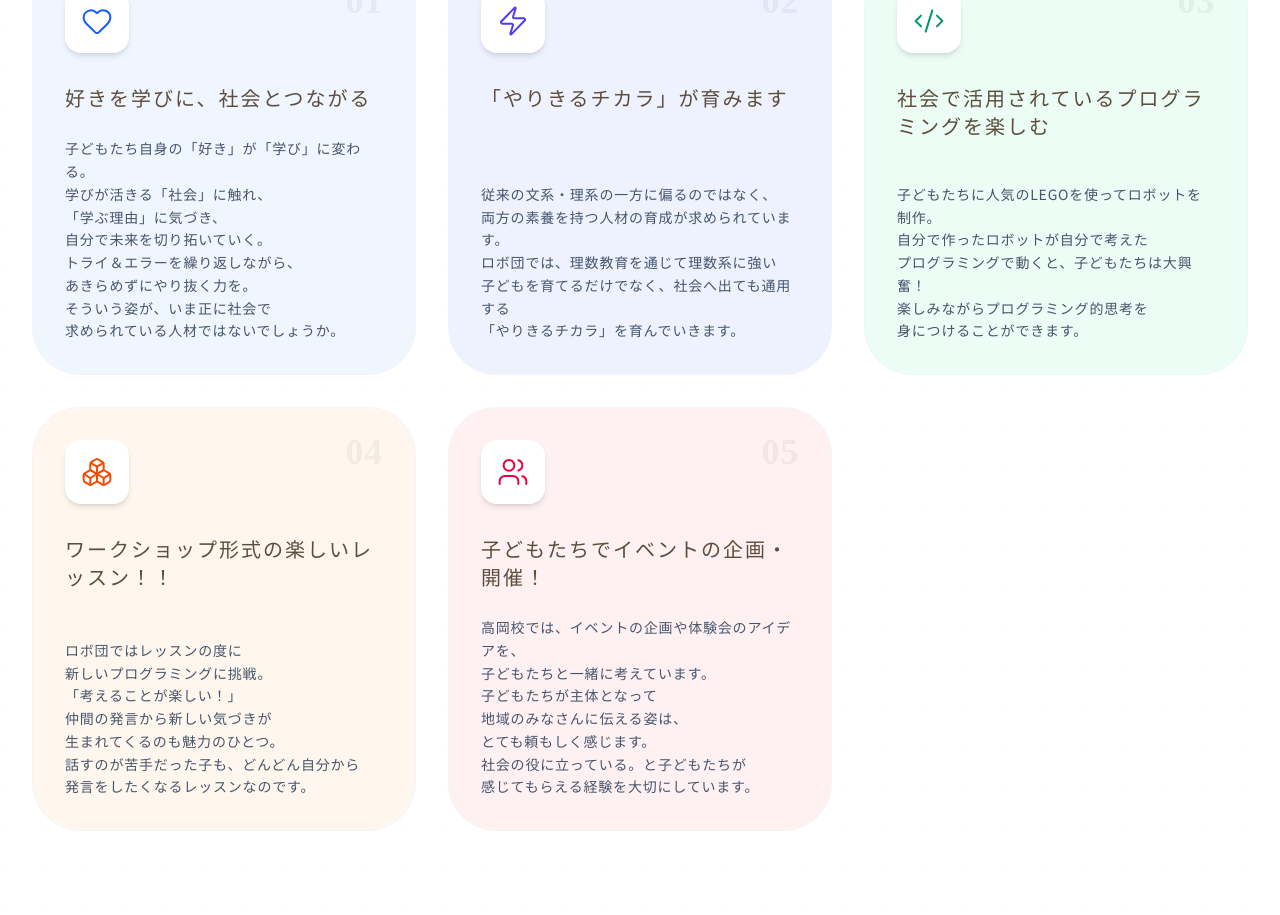
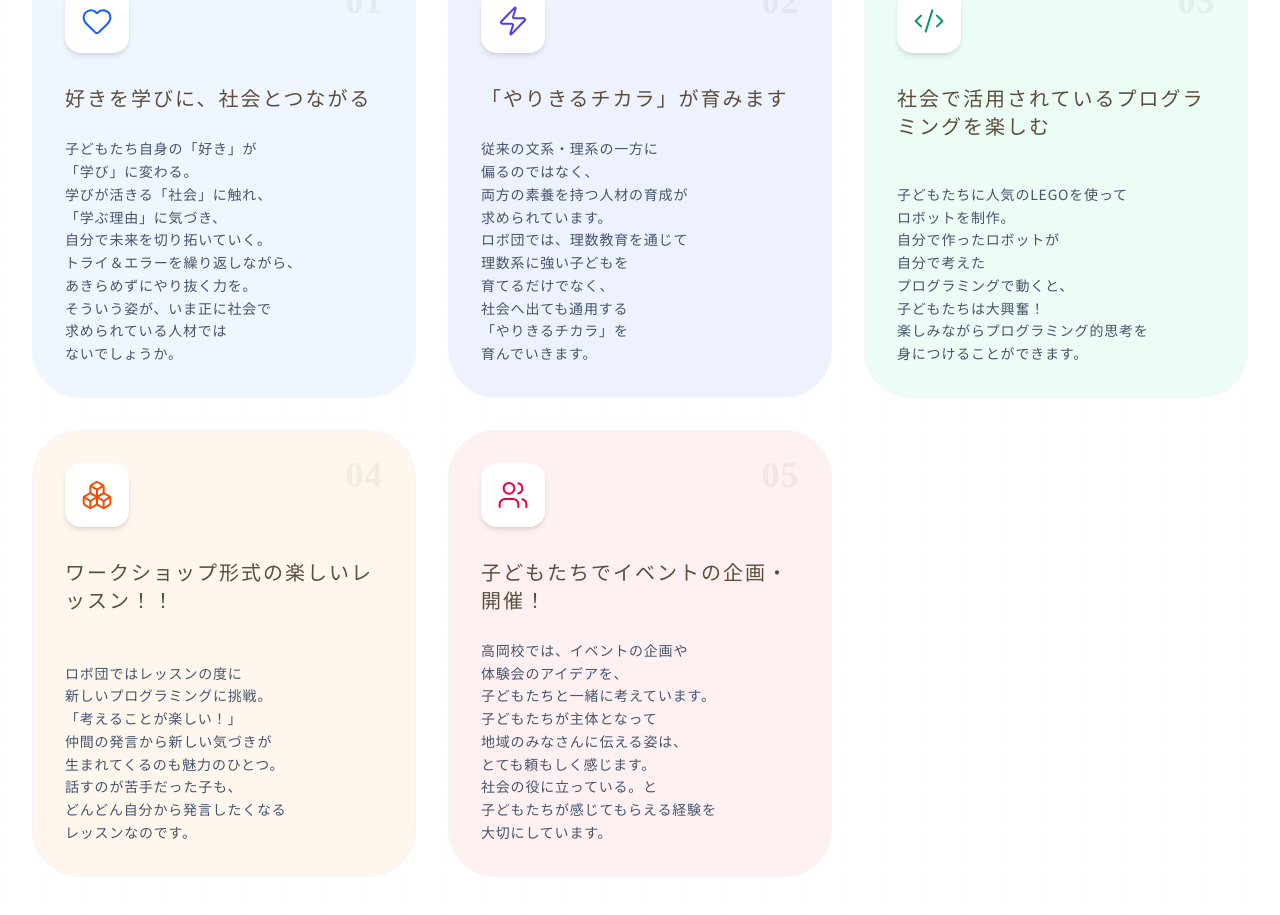
Before and after one commit to soleil0615/soleil_hp, a Next.js app: page /robo-done in a window 1280 px wide. Shown: the part 1743-2658 px from the top of the page. Built offline with nearby package versions, Linux system fonts and the light colour scheme.

Commit message:
fix(ui): optimize line breaks in points section for clean readability on all devices

```diff
--- a/app/robo-done/RoboDoneContent.tsx
+++ b/app/robo-done/RoboDoneContent.tsx
@@ -120,7 +120,7 @@ export default function RoboDoneContent() {
                                 icon: Heart,
                                 color: "bg-blue-50",
                                 iconColor: "text-blue-600",
-                                content: <><span className="inline-block">子どもたち自身の「好き」が「学び」に変わる。</span><br className="hidden sm:inline" /><span className="inline-block">学びが活きる「社会」に触れ、</span><br className="hidden sm:inline" /><span className="inline-block">「学ぶ理由」に気づき、</span><br className="hidden sm:inline" /><span className="inline-block">自分で未来を切り拓いていく。</span><br className="hidden sm:inline" /><span className="inline-block">トライ＆エラーを繰り返しながら、</span><br className="hidden sm:inline" /><span className="inline-block">あきらめずにやり抜く力を。</span><br className="hidden sm:inline" /><span className="inline-block">そういう姿が、いま正に社会で</span><br className="hidden sm:inline" /><span className="inline-block">求められている人材ではないでしょうか。</span></>
+                                content: <>子どもたち自身の「好き」が<br />「学び」に変わる。<br />学びが活きる「社会」に触れ、<br />「学ぶ理由」に気づき、<br />自分で未来を切り拓いていく。<br />トライ＆エラーを繰り返しながら、<br />あきらめずにやり抜く力を。<br />そういう姿が、いま正に社会で<br />求められている人材では<br />ないでしょうか。</>
                             },
                             {
                                 id: "02",
@@ -128,7 +128,7 @@ export default function RoboDoneContent() {
                                 icon: Zap,
                                 color: "bg-indigo-50",
                                 iconColor: "text-indigo-600",
-                                content: <><span className="inline-block">従来の文系・理系の一方に偏るのではなく、</span><br className="hidden sm:inline" /><span className="inline-block">両方の素養を持つ人材の育成が求められています。</span><br className="hidden sm:inline" /><span className="inline-block">ロボ団では、理数教育を通じて理数系に強い</span><br className="hidden sm:inline" /><span className="inline-block">子どもを育てるだけでなく、社会へ出ても通用する</span><br className="hidden sm:inline" /><span className="inline-block">「やりきるチカラ」を育んでいきます。</span></>
+                                content: <>従来の文系・理系の一方に<br />偏るのではなく、<br />両方の素養を持つ人材の育成が<br />求められています。<br />ロボ団では、理数教育を通じて<br />理数系に強い子どもを<br />育てるだけでなく、<br />社会へ出ても通用する<br />「やりきるチカラ」を<br />育んでいきます。</>
                             },
                             {
                                 id: "03",
@@ -136,7 +136,7 @@ export default function RoboDoneContent() {
                                 icon: Code2,
                                 color: "bg-emerald-50",
                                 iconColor: "text-emerald-600",
-                                content: <><span className="inline-block">子どもたちに人気のLEGOを使ってロボットを制作。</span><br className="hidden sm:inline" /><span className="inline-block">自分で作ったロボットが自分で考えた</span><br className="hidden sm:inline" /><span className="inline-block">プログラミングで動くと、子どもたちは大興奮！</span><br className="hidden sm:inline" /><span className="inline-block">楽しみながらプログラミング的思考を</span><br className="hidden sm:inline" /><span className="inline-block">身につけることができます。</span></>
+                                content: <>子どもたちに人気のLEGOを使って<br />ロボットを制作。<br />自分で作ったロボットが<br />自分で考えた<br />プログラミングで動くと、<br />子どもたちは大興奮！<br />楽しみながらプログラミング的思考を<br />身につけることができます。</>
                             },
                             {
                                 id: "04",
@@ -144,7 +144,7 @@ export default function RoboDoneContent() {
                                 icon: Boxes,
                                 color: "bg-orange-50",
                                 iconColor: "text-orange-600",
-                                content: <><span className="inline-block">ロボ団ではレッスンの度に</span><br className="hidden sm:inline" /><span className="inline-block">新しいプログラミングに挑戦。</span><br className="hidden sm:inline" /><span className="inline-block">「考えることが楽しい！」</span><br className="hidden sm:inline" /><span className="inline-block">仲間の発言から新しい気づきが</span><br className="hidden sm:inline" /><span className="inline-block">生まれてくるのも魅力のひとつ。</span><br className="hidden sm:inline" /><span className="inline-block">話すのが苦手だった子も、どんどん自分から</span><br className="hidden sm:inline" /><span className="inline-block">発言をしたくなるレッスンなのです。</span></>
+                                content: <>ロボ団ではレッスンの度に<br />新しいプログラミングに挑戦。<br />「考えることが楽しい！」<br />仲間の発言から新しい気づきが<br />生まれてくるのも魅力のひとつ。<br />話すのが苦手だった子も、<br />どんどん自分から発言したくなる<br />レッスンなのです。</>
                             },
                             {
                                 id: "05",
@@ -152,7 +152,7 @@ export default function RoboDoneContent() {
                                 icon: Users,
                                 color: "bg-rose-50",
                                 iconColor: "text-rose-600",
-                                content: <><span className="inline-block">高岡校では、イベントの企画や体験会のアイデアを、</span><br className="hidden sm:inline" /><span className="inline-block">子どもたちと一緒に考えています。</span><br className="hidden sm:inline" /><span className="inline-block">子どもたちが主体となって</span><br className="hidden sm:inline" /><span className="inline-block">地域のみなさんに伝える姿は、</span><br className="hidden sm:inline" /><span className="inline-block">とても頼もしく感じます。</span><br className="hidden sm:inline" /><span className="inline-block">社会の役に立っている。と子どもたちが</span><br className="hidden sm:inline" /><span className="inline-block">感じてもらえる経験を大切にしています。</span></>
+                                content: <>高岡校では、イベントの企画や<br />体験会のアイデアを、<br />子どもたちと一緒に考えています。<br />子どもたちが主体となって<br />地域のみなさんに伝える姿は、<br />とても頼もしく感じます。<br />社会の役に立っている。と<br />子どもたちが感じてもらえる経験を<br />大切にしています。</>
                             }
                         ].map((point, i) => (
                             <motion.div
```
